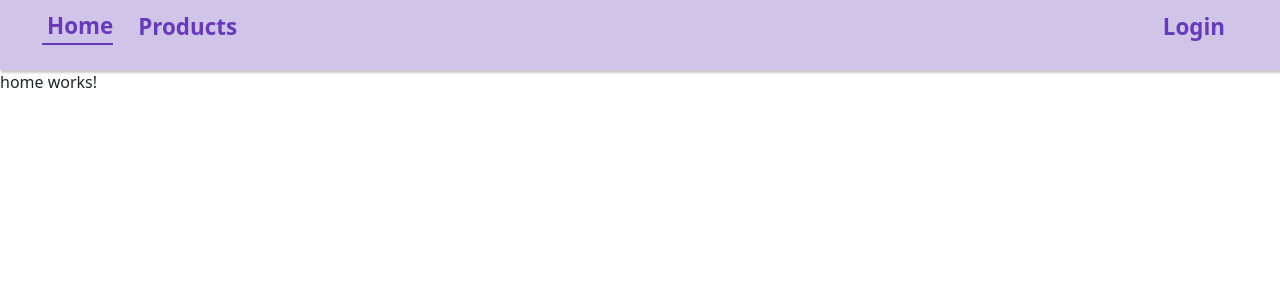
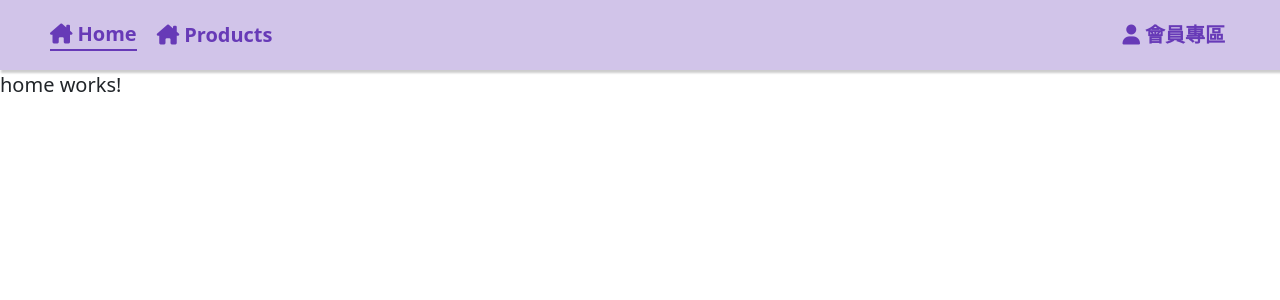
Before and after one commit to larahuang/vite_angular19_st_project, an Angular app: page /index/home in a window 1280 px wide. Shown: the top 300 px of the page. Built offline with nearby package versions, Linux system fonts and the light colour scheme.

Commit message:
修改Navbar

```diff
--- a/src/app/components/navbar/navbar.component.html
+++ b/src/app/components/navbar/navbar.component.html
@@ -21,7 +21,7 @@
       class="cursor-pointer"
       routerActive="active"
      (click)="sendSignOut()">
-        <i class="fa-solid fa-arrow-right-from-bracket"></i><div class="subject">Singn Out</div>
+        <i class="fa-solid fa-arrow-right-from-bracket"></i><div class="subject">登出</div>
       </a>
     </li>
 
@@ -30,7 +30,7 @@
       class="cursor-pointer"
       routerLink="/index/login"
       routerActive="active">
-        <i class="fa-solid fa-user"></i><div class="subject">Login</div>
+        <i class="fa-solid fa-user"></i><div class="subject">會員專區</div>
       </a>
     </li>
    </ul>
--- a/src/app/components/navbar/navbar.component.scss
+++ b/src/app/components/navbar/navbar.component.scss
@@ -19,6 +19,8 @@ ul{
   padding-inline-start: 0px;
   max-width: 100%;
   width: 100%;
+  ul{
+  margin-bottom: 0rem;
     li {
       display: flex;
       list-style-type: none;
@@ -29,7 +31,6 @@ ul{
       a {
         cursor: pointer;
         color: $text-color;
-      font-size: 1.4rem;
         font-weight:600;
         text-decoration: none;
         display: flex;
@@ -40,7 +41,7 @@ ul{
         }
       }
     }
-
+  }
   &.adminBg{
     background-color: #333;
     color:white;
@@ -66,7 +67,6 @@ ul{
       a {
         cursor: pointer;
         color: #ddd;
-        font-size: 1.4rem;
         text-decoration: none;
       }
     }
--- a/src/index.html
+++ b/src/index.html
@@ -2,14 +2,15 @@
 <html lang="en">
 <head>
   <meta charset="utf-8">
-  <title>LaraProject</title>
+  <title>Lara 購物車網站</title>
   <base href="/">
   <meta name="viewport" content="width=device-width, initial-scale=1">
-  <link rel="icon" type="image/x-icon" href="favicon.ico">
+  <link rel="icon" type="image/x-icon" href="logo.svg">
   <link href="https://fonts.googleapis.com/css2?family=Roboto:wght@300;400;500&display=swap" rel="stylesheet">
   <link href="https://fonts.googleapis.com/icon?family=Material+Icons" rel="stylesheet">
 </head>
 <body class="mat-typography">
   <app-root></app-root>
+  <script src="https://kit.fontawesome.com/c8c7b47932.js" ></script>
 </body>
 </html>
--- a/src/styles.scss
+++ b/src/styles.scss
@@ -1,7 +1,14 @@
 @use 'bootstrap/scss/bootstrap';
+$default-font-size:20px;
 
-html, body { height: 100%; }
-body { margin: 0; font-family: Roboto, "Helvetica Neue", sans-serif; }
+html, body { height: 100%;
+font-size: $default-font-size; }
+ul{
+  margin-bottom: 0rem;
+}
+body {
+  margin: 0;
+}
 
 .ml-1{
 margin-left: 10px;
@@ -9,9 +16,7 @@ margin-left: 10px;
 .ml-2{
 margin-left: 20px;
 }
-ul{
-  margin-bottom: 0rem;
-}
+
 //table
 .table_container{
   margin-top: 60px;
```
Also changed, not shown: public/logo.svg (added). Lines whose indentation alone changed are shown as unchanged.
